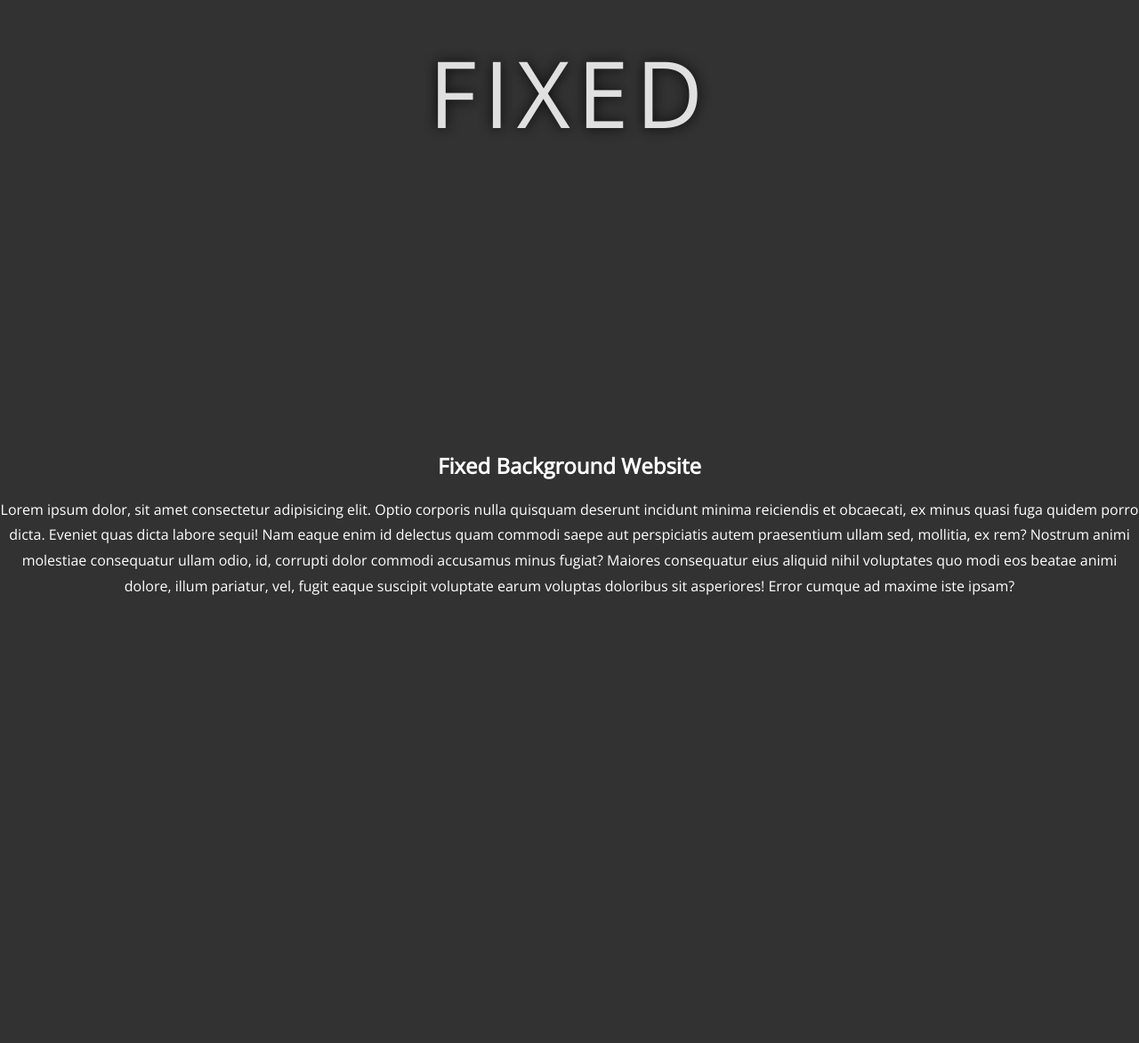
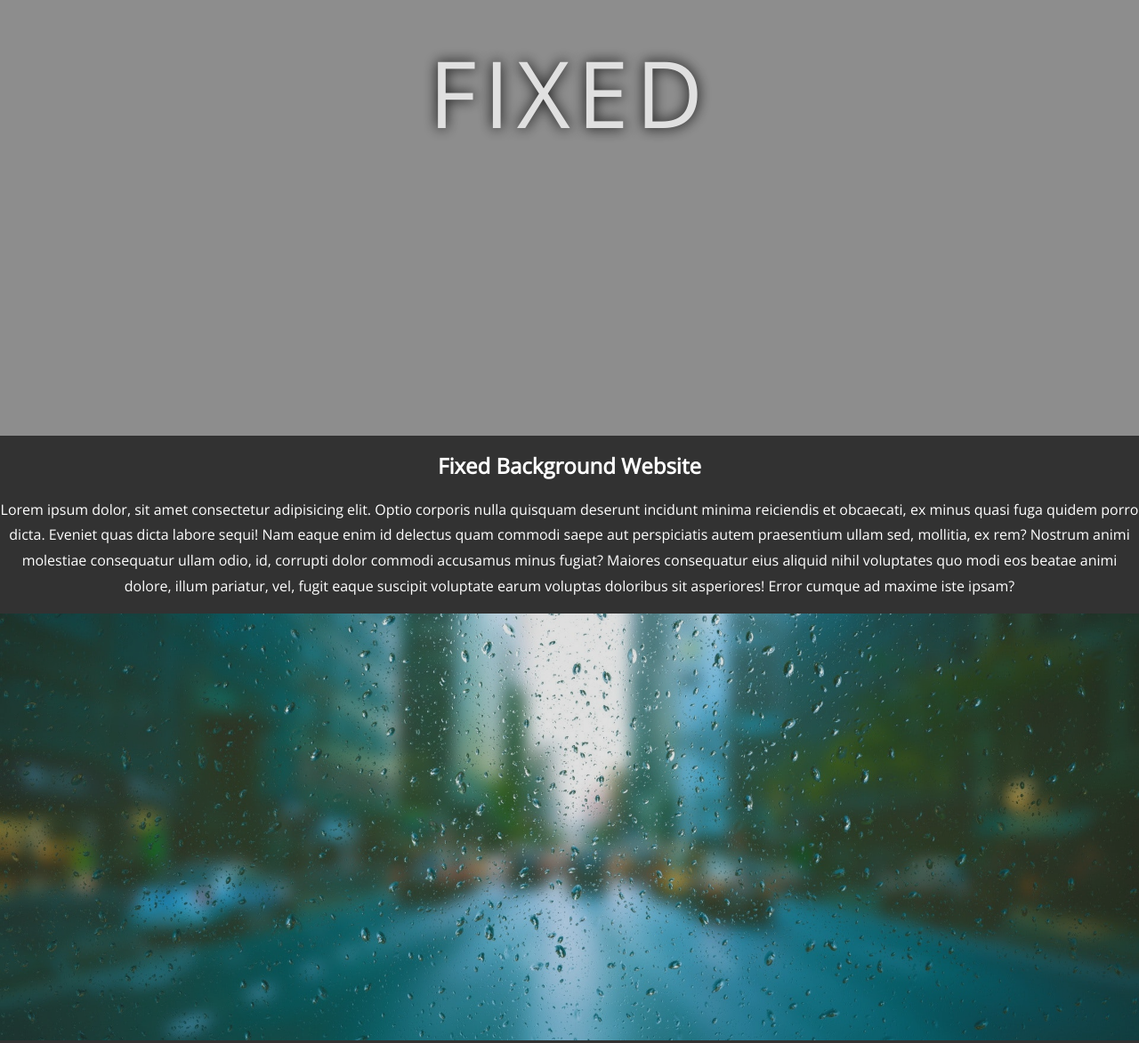
Before and after one commit to landerpogiii3/practicingWebsiteBackground, a plain HTML site: page index.html in a window 1280 px wide. Shown: the part 310-1483 px from the top of the page at 89% size. Drawn offline with nearby package versions, Linux system fonts and the light colour scheme; the site is published under a folder, as on GitHub Pages, so addresses that start at the root find nothing.

Commit message:
css image works

```diff
--- a/style.css
+++ b/style.css
@@ -11,15 +11,15 @@ html, body{
 }
 
 .img1{
-    background: url(/img/pexels-hasan-albari-1229861.jpg);
+    background: url(img/pexels-hasan-albari-1229861.jpg);
     min-height: 100%;
 }
 .img2{
-    background: url(/img/pexels-pixabay-531880.jpg);
+    background: url(img/pexels-pixabay-531880.jpg);
     min-height: 60%;
 }
 .img3{
-    background: url(/img/pexels-s-migaj-747964.jpg);
+    background: url(img/pexels-s-migaj-747964.jpg);
     min-height: 100%;
 }
 .img1, .img2, .img3{
```
